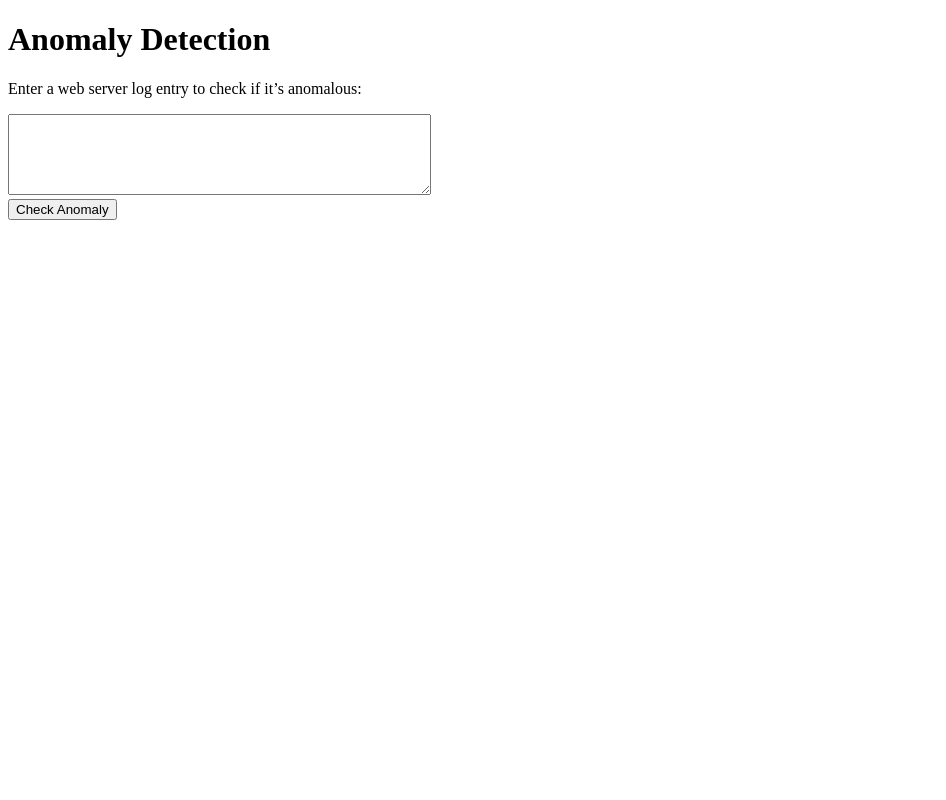
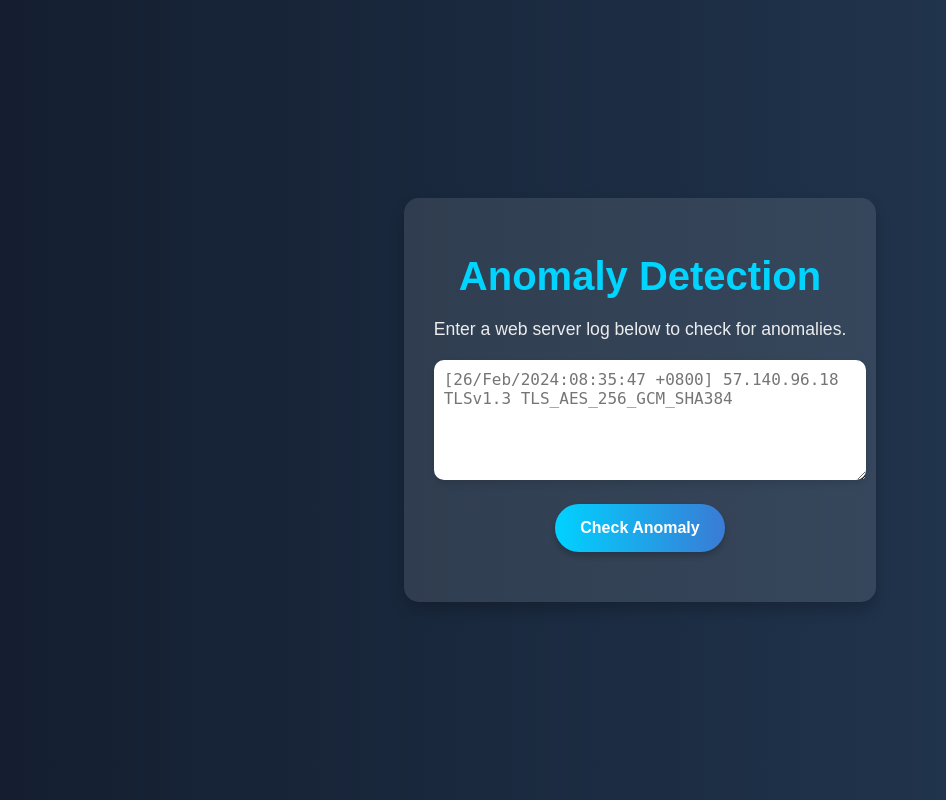
Before and after one commit to KM-Zubair/Customer_Support_System, a Flask app: page /detection in a window 1280 px wide. Shown: the whole page, without its empty margins (0-946 px from the left). Run offline with Flask 3, Linux system fonts and the light colour scheme; parts of the project's set-up code (start-up, migrations or seed data) failed here and were passed over; some libraries are stand-ins or nearby versions.

Commit message:
updated UI

```diff
--- a/Cybersecurity-Anomaly-Detection/templates/detection.html
+++ b/Cybersecurity-Anomaly-Detection/templates/detection.html
@@ -4,24 +4,118 @@
     <meta charset="UTF-8">
     <meta name="viewport" content="width=device-width, initial-scale=1.0">
     <title>Anomaly Detection</title>
+    <style>
+        /* Global styles */
+        body {
+            font-family: 'Poppins', sans-serif;
+            margin: 0;
+            padding: 0;
+            display: flex;
+            justify-content: center;
+            align-items: center;
+            height: 100vh;
+            background: linear-gradient(to right, #141e30, #243b55);
+            color: #fff;
+        }
+
+        .container {
+            text-align: center;
+            padding: 30px;
+            border-radius: 15px;
+            background-color: rgba(255, 255, 255, 0.1);
+            box-shadow: 0 8px 15px rgba(0, 0, 0, 0.2);
+            max-width: 700px;
+            animation: fadeIn 1.5s ease;
+        }
+
+        h1 {
+            font-size: 2.5rem;
+            margin-bottom: 20px;
+            color: #00d4ff;
+        }
+
+        p {
+            font-size: 1.1rem;
+            margin-bottom: 20px;
+            color: rgba(255, 255, 255, 0.9);
+        }
+
+        textarea {
+            width: 100%;
+            height: 100px;
+            margin-bottom: 20px;
+            padding: 10px;
+            border-radius: 10px;
+            border: none;
+            font-size: 1rem;
+            box-shadow: 0 4px 6px rgba(0, 0, 0, 0.1);
+        }
+
+        .button {
+            background: linear-gradient(to right, #00d2ff, #3a7bd5);
+            color: #fff;
+            padding: 15px 25px;
+            border: none;
+            border-radius: 50px;
+            font-size: 1rem;
+            font-weight: bold;
+            cursor: pointer;
+            text-decoration: none;
+            box-shadow: 0 4px 6px rgba(0, 0, 0, 0.2);
+            transition: all 0.3s ease;
+        }
+
+        .button:hover {
+            transform: translateY(-3px);
+            box-shadow: 0 8px 12px rgba(0, 0, 0, 0.4);
+        }
+
+        .result {
+            margin-top: 20px;
+            font-size: 1.5rem;
+            color: #ff7b7b;
+        }
+
+        /* Animation */
+        @keyframes fadeIn {
+            from {
+                opacity: 0;
+                transform: translateY(-20px);
+            }
+            to {
+                opacity: 1;
+                transform: translateY(0);
+            }
+        }
+    </style>
 </head>
 <body>
-    <h1>Anomaly Detection</h1>
-    <p>Enter a web server log entry to check if it’s anomalous:</p>
-    <textarea id="log-input" rows="5" cols="50"></textarea>
-    <br>
-    <button onclick="checkAnomaly()">Check Anomaly</button>
-    <p id="result"></p>
+    <div class="container">
+        <h1>Anomaly Detection</h1>
+        <p>Enter a web server log below to check for anomalies.</p>
+        <textarea id="log-input" placeholder="[26/Feb/2024:08:35:47 +0800] 57.140.96.18 TLSv1.3 TLS_AES_256_GCM_SHA384"></textarea>
+        <br>
+        <button class="button" onclick="detectAnomaly()">Check Anomaly</button>
+        <div id="result" class="result"></div>
+    </div>
+
     <script>
-        async function checkAnomaly() {
-            const log = document.getElementById('log-input').value;
-            const response = await fetch('/detect', {
-                method: 'POST',
-                headers: { 'Content-Type': 'application/json' },
-                body: JSON.stringify({ log })
-            });
-            const data = await response.json();
-            document.getElementById('result').innerText = data.anomaly ? "Anomaly Detected!" : "Normal Behavior.";
+        function detectAnomaly() {
+            // Simulate an output for the dummy
+            const logInput = document.getElementById("log-input").value;
+            const resultDiv = document.getElementById("result");
+
+            // Dummy response logic for demonstration purposes
+            if (logInput.includes("57.140.96.18")) {
+                resultDiv.textContent = "Anomaly Detected!";
+                resultDiv.style.color = "#ff4d4d"; // Red for anomaly
+            } else if (logInput.trim() === "") {
+                resultDiv.textContent = "Please enter a valid log entry.";
+                resultDiv.style.color = "#ffa500"; // Orange for warning
+            } else {
+                resultDiv.textContent = "Normal Traffic.";
+                resultDiv.style.color = "#4caf50"; // Green for normal
+            }
         }
     </script>
 </body>
```
Also changed, not shown: Cybersecurity-Anomaly-Detection/templates/index.html (+90 -4 lines).
